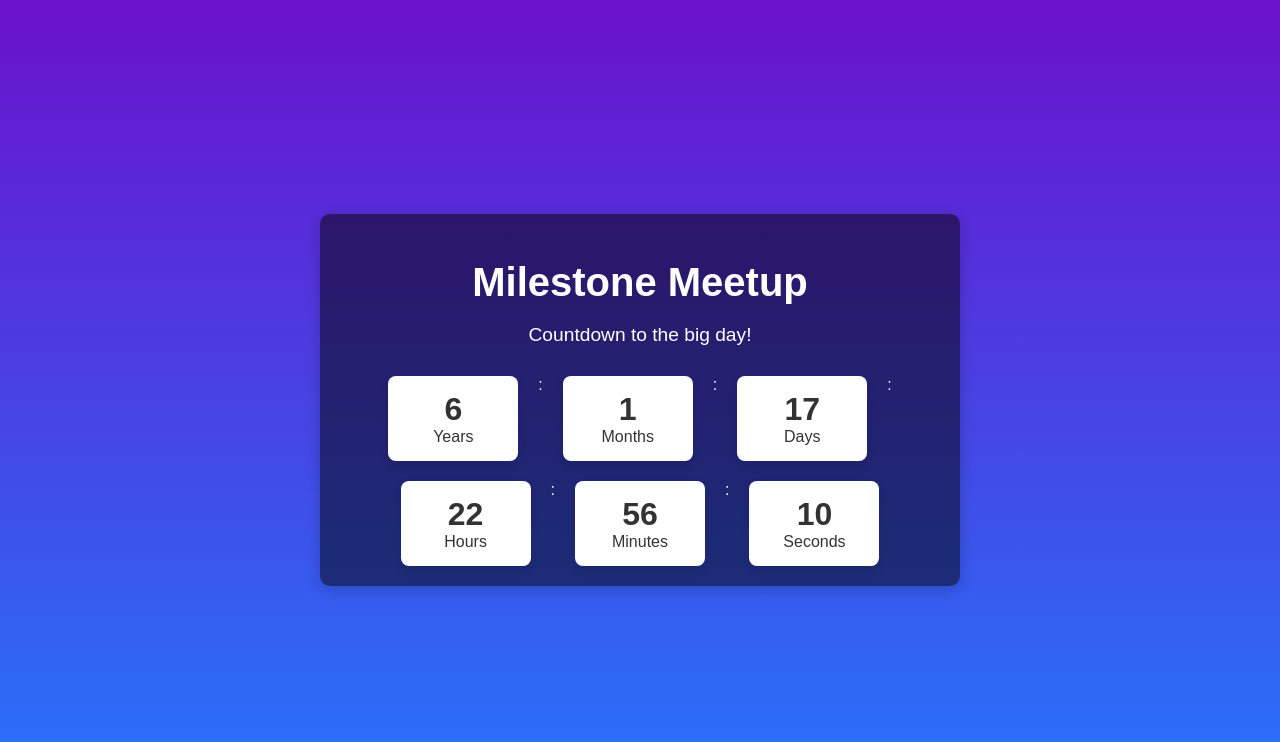
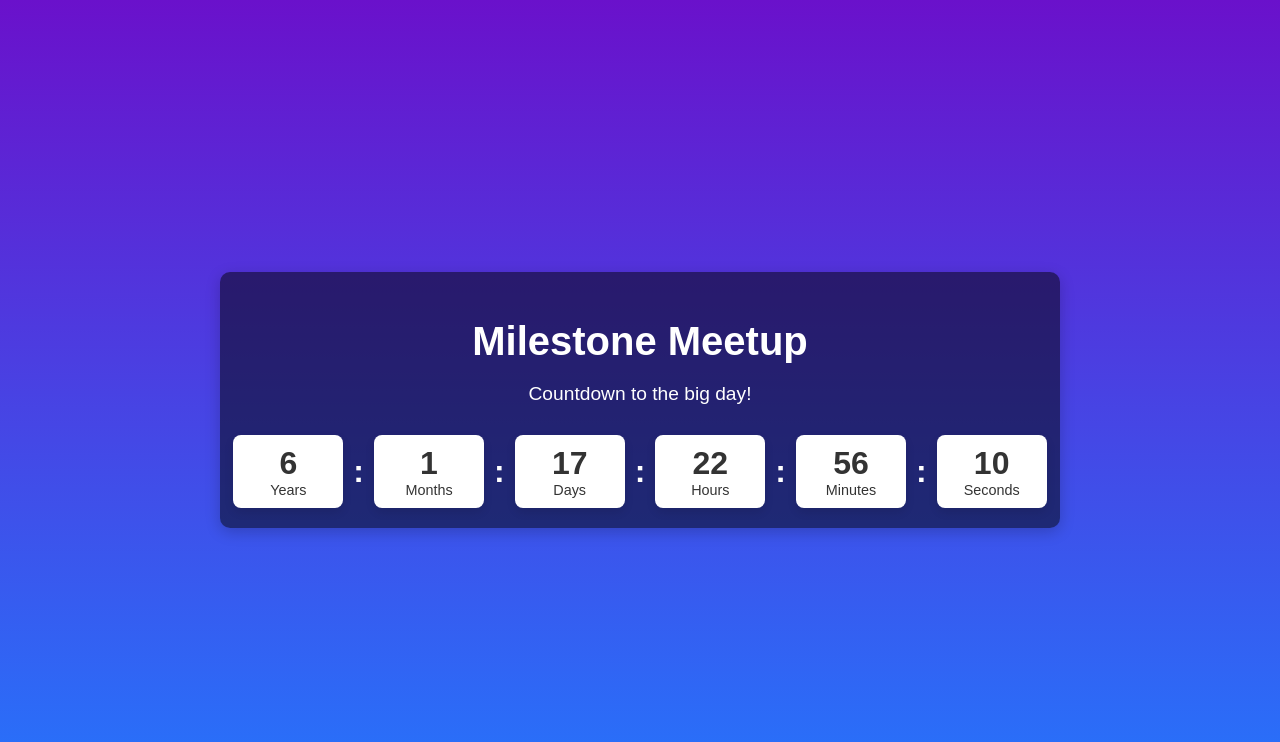
Before and after one commit to Nikhildvloper/Milestone-Meetup, a plain HTML site: page index.html in a window 1280 px wide. Drawn offline with Linux system fonts and the light colour scheme.

Commit message:
Update styles.css

```diff
--- a/styles.css
+++ b/styles.css
@@ -12,7 +12,7 @@ body {
 }
 
 .container {
-  max-width: 600px;
+  max-width: 800px;
   padding: 20px;
   background: rgba(0, 0, 0, 0.5);
   border-radius: 10px;
@@ -31,17 +31,17 @@ h1 {
 
 .timer {
   display: flex;
-  flex-wrap: wrap;
   justify-content: center;
-  gap: 20px;
+  align-items: center;
+  gap: 10px;
 }
 
 .time-box {
   background: #fff;
   color: #333;
-  padding: 15px;
+  padding: 10px 15px;
   border-radius: 8px;
-  min-width: 100px;
+  min-width: 80px;
   text-align: center;
   box-shadow: 0 4px 10px rgba(0, 0, 0, 0.1);
 }
@@ -53,6 +53,12 @@ h1 {
 }
 
 .time-box p {
-  font-size: 1rem;
+  font-size: 0.9rem;
   margin: 0;
 }
+
+.separator {
+  font-size: 2rem;
+  font-weight: bold;
+  color: #fff;
+}
```
